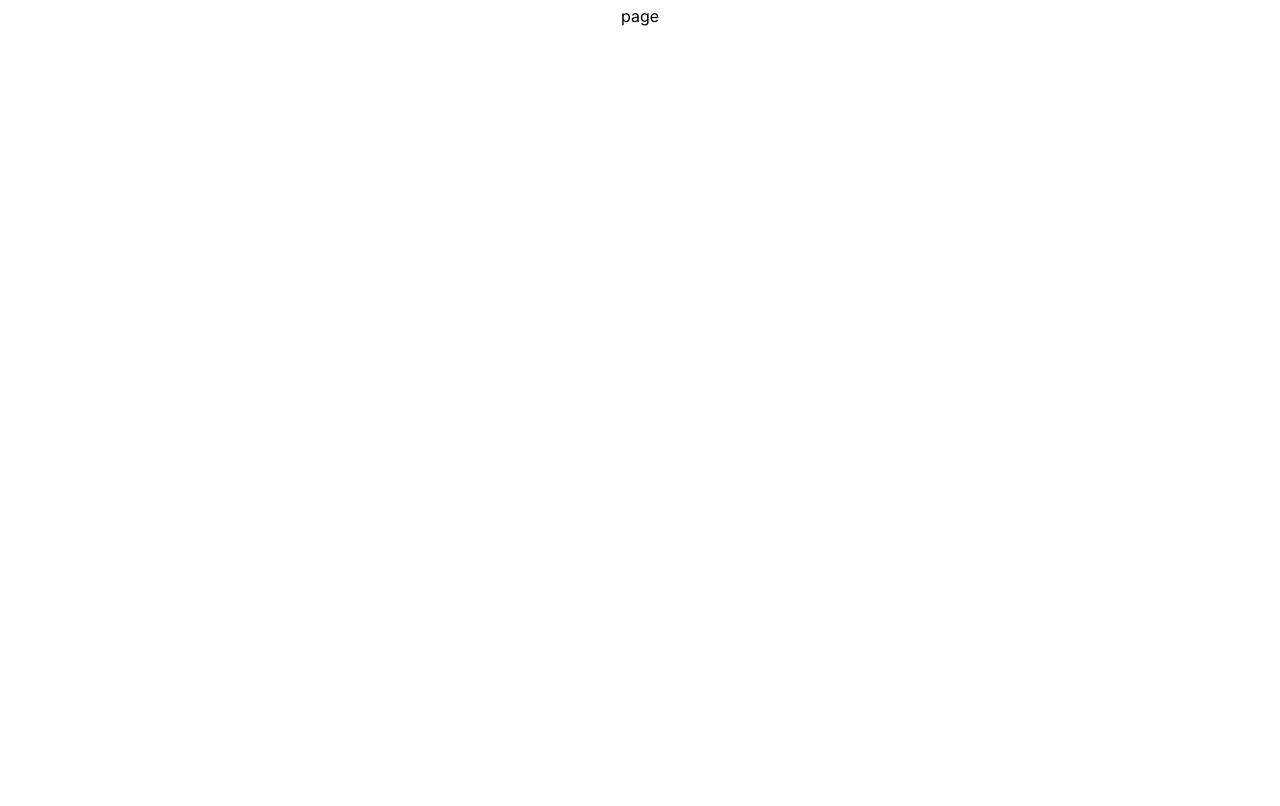
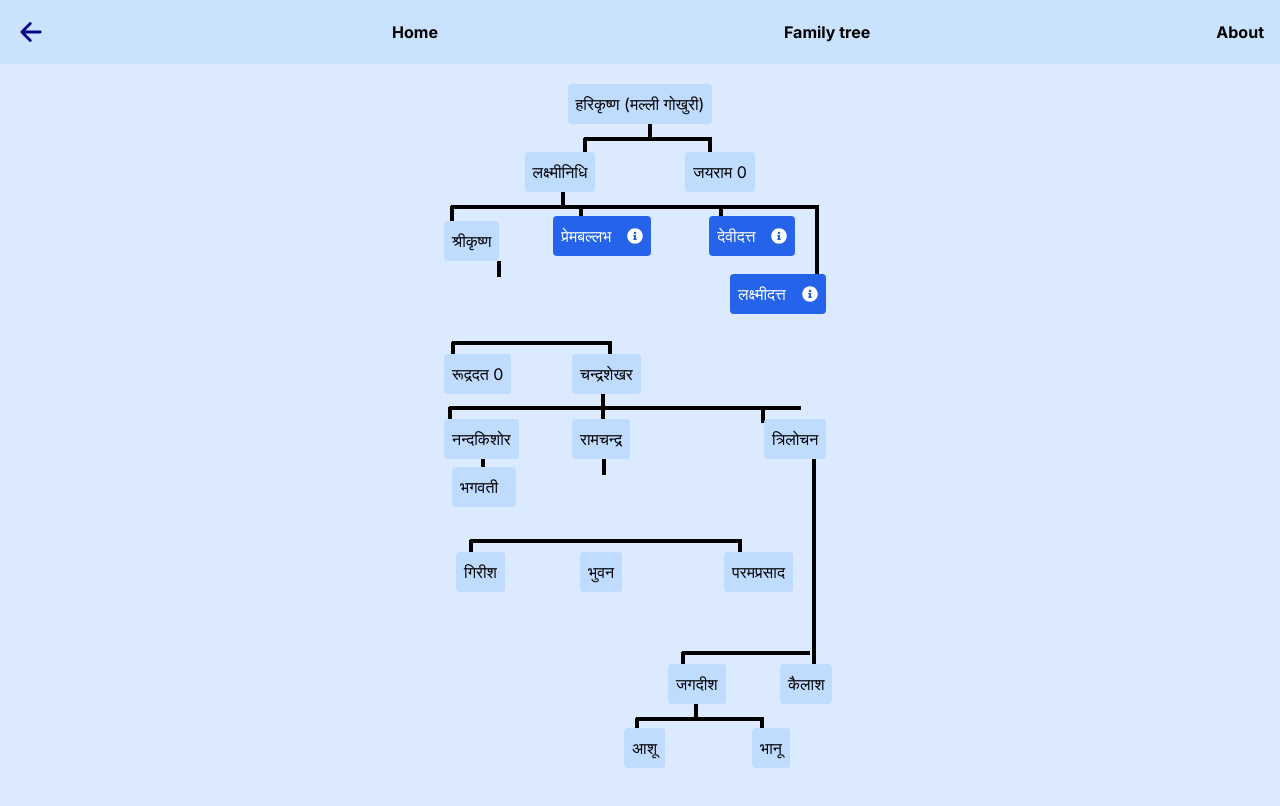
Before and after one commit to can2112/pants-of-uttarakhand, a Next.js app: page /gokhuri/malla in a window 1280 px wide. Shown: the top 806 px of the page. Built offline with nearby package versions, Linux system fonts and the light colour scheme.

Commit message:
shrikrishan malla gokhuri tree completed

```diff
--- /dev/null
+++ b/app/gokhuri/malla/devi/page.tsx
@@ -0,0 +1,9 @@
+import React from 'react'
+
+function page() {
+	return (
+		<div>devi dutt</div>
+	)
+}
+
+export default page
--- /dev/null
+++ b/app/gokhuri/malla/lakshmi/page.tsx
@@ -0,0 +1,9 @@
+import React from 'react'
+
+function page() {
+	return (
+		<div>laxmikant</div>
+	)
+}
+
+export default page
--- a/app/gokhuri/malla/page.tsx
+++ b/app/gokhuri/malla/page.tsx
@@ -1,10 +1,143 @@
+"use client";
+import ArrowMark from "@/components/ArrowMark";
+import BigLine from "@/components/BigLine";
+import Cart from "@/components/Cart";
+import Navbar from "@/components/Navbar";
+import { useRouter } from "next/navigation";
 import React from "react";
 
 function page() {
+  const router = useRouter();
   return (
-    <div className="flex mt-1 flex-col items-center w-screen h-screen">
-      page
-    </div>
+    <>
+      <Navbar />
+      <div className="flex  flex-col items-center w-screen h-screen  bg-blue-100">
+        <Cart name="हरिकृष्ण (मल्ली गोखुरी) " style={" top-3 "}>
+          <ArrowMark style="left-20" />
+          <BigLine style="!w-[8rem] top-[3.3rem] left-[1rem]  ">
+            <ArrowMark style={"-left-[1px] top-[1px]"} />
+            <ArrowMark style={"right-[0px] top-[1px] "} />
+          </BigLine>
+        </Cart>
+        <div className="absolute">
+          <Cart name="जयराम 0" style="left-[5rem] top-[5rem]" />
+        </div>
+        <div className="absolute">
+          <Cart name="लक्ष्मीनिधि" style="right-[5rem] top-[5rem]">
+            <ArrowMark style="left-[2.3rem] " />
+            <BigLine style="!w-[23rem] top-[3.3rem] -right-[14rem]  ">
+              <ArrowMark style={"-left-[1px] top-[1px] "} />
+              <ArrowMark style={"right-[6rem] top-[1px] "} />
+              <ArrowMark style={"left-[8rem] top-[1px] "} />
+              <ArrowMark style={"right-[0px] top-[1px] h-[5rem] "} />
+            </BigLine>
+          </Cart>
+          <section className="absolute right-48">
+            <Cart name="श्रीकृष्ण" style="left-[1rem] top-[5.8rem]">
+              <ArrowMark style="left-[3.3rem] h-20 " />
+              <BigLine style="!w-[10rem] top-[7.5rem]   ">
+                <ArrowMark style={"-left-[1px] top-[1px] "} />
+                <ArrowMark style={"right-[0px] top-[1px] "} />
+              </BigLine>
+            </Cart>
+            <div className="absolute">
+              <Cart
+                name="रूद्रदत 0"
+                style="left-[1rem] top-[10.6rem] whitespace-nowrap"
+              />
+            </div>
+            <div className="absolute">
+              <Cart
+                name="चन्द्रशेखर "
+                style="left-[9rem] top-[10.6rem] whitespace-nowrap"
+              >
+                <ArrowMark style="left-[2.3rem h-7" />
+                <BigLine style="!w-[22rem] top-[3.3rem] -right-[10rem]  ">
+                  <ArrowMark style={"-left-[1px] top-[1px] "} />
+                  <ArrowMark style={"-right-[1px] top-[1px] "} />
+                </BigLine>
+              </Cart>
+              <section className="absolute top-[10rem]">
+                <Cart name="नन्दकिशोर" style="left-[1rem] top-[4.7rem]">
+                  <ArrowMark style="left-[2.3rem] " />
+                </Cart>
+                <Cart name="भगवती" style="left-[1.5rem] top-[4.7rem] w-[70%]" />
+              </section>
+              <section className="absolute top-[10rem]">
+                <Cart name="रामचन्द्र" style="left-[9rem] top-[4.7rem]">
+                  <ArrowMark style="left-[1.9rem] h-24" />
+                  <BigLine style="!w-[17rem] top-[7.5rem] -right-[7rem]  ">
+                    <ArrowMark style={"-left-[1px] top-[1px] "} />
+                    <ArrowMark style={"right-[0px] top-[1px] "} />
+                  </BigLine>
+                </Cart>
+
+                <div className="absolute top-[13rem] left-1">
+                  <Cart name="गिरीश" style="left-[1.5rem] " />
+                </div>
+                <div className="absolute top-[13rem] left-[8rem]">
+                  <Cart name="भुवन" style="left-[1.5rem] " />
+                </div>
+                <div className="absolute top-[13rem] left-[17rem]">
+                  <Cart name="परमप्रसाद" style="left-[1.5rem] " />
+                </div>
+              </section>
+              <section className="absolute top-[10rem] left-[20rem]">
+                <Cart name="त्रिलोचन" style="left-[1rem] top-[4.7rem]">
+                  <ArrowMark style="left-[3rem] h-[13rem] " />
+                  <BigLine style="!w-[8rem] top-[14.5rem] right-[1rem]  ">
+                    <ArrowMark style={"-left-[1px] top-[1px] "} />
+                  </BigLine>
+                </Cart>
+                <div className="absolute top-[20rem]">
+                  <Cart name="कैलाश " style="left-8"></Cart>
+                </div>
+                <div className="absolute top-[20rem]">
+                  <Cart name="जगदीश " style="right-20">
+                    <ArrowMark style="left-[1.6rem] " />
+                    <BigLine style="!w-[8rem] top-[3.3rem] -left-[2rem]  ">
+                      <ArrowMark style={"-left-[1px] top-[1px] "} />
+                      <ArrowMark style={"right-[0px] top-[1px] "} />
+                    </BigLine>
+                  </Cart>
+
+                  <div className="absolute top-[4rem] left-1">
+                    <Cart name="भानू" style="left-[rem] " />
+                  </div>
+                  <div className="absolute top-[4rem] left-1">
+                    <Cart name="आशू" style="right-[8rem] " />
+                  </div>
+                </div>
+              </section>
+            </div>
+          </section>
+          <section className="absolute right-14">
+            <Cart
+              name="प्रेमबल्लभ"
+              style="left-[2rem] top-[5.5rem] z-50"
+              click={true}
+              onClick={() => router.push("/gokhuri/malla/premballav")}
+            />
+          </section>
+          <section className="absolute right-14 top-[9rem]">
+            <Cart
+              name="देवीदत्त"
+              style="left-[11rem] bottom-[0rem] z-50"
+              click={true}
+              onClick={() => router.push("/gokhuri/malla/devi")}
+            />
+          </section>
+          <section className="absolute right-[3rem] top-[8.6rem]">
+            <Cart
+              name="लक्ष्मीदत्त"
+              style="left-[12.4rem] top-[4rem] z-50"
+              click={true}
+              onClick={() => router.push("/gokhuri/malla/lakshmi")}
+            />
+          </section>
+        </div>
+      </div>
+    </>
   );
 }
 
--- /dev/null
+++ b/app/gokhuri/malla/premballav/page.tsx
@@ -0,0 +1,7 @@
+import React from "react";
+
+function page() {
+  return <div>premballabh</div>;
+}
+
+export default page;
--- a/app/page.tsx
+++ b/app/page.tsx
@@ -20,7 +20,7 @@ const Home = () => {
             href="/about"
             className="inline-block px-6 py-3 bg-blue-500 text-white rounded-md hover:bg-blue-600 focus:bg-blue-600 focus:outline-none transition duration-300"
           >
-           Download PDF
+            Download PDF
           </a>
         </div>
       </div>
--- a/components/GokhuriLayout.tsx
+++ b/components/GokhuriLayout.tsx
@@ -33,7 +33,7 @@ function GokhuriLayout() {
       </Cart>
       <div className=" ">
         <Cart
-          name="हरिकृष्ण मल्ला गोखुरी  "
+          name="हरिकृष्ण (मल्ली गोखुरी)  "
           style={"right-[6rem] top-3 z-50"}
           click={true}
           onClick={() => router.push("/gokhuri/malla")}
@@ -41,7 +41,7 @@ function GokhuriLayout() {
       </div>
       <div className="relative bottom-11">
         <Cart
-          name="रतनमणि तल्ला गोखुरी  "
+          name="रतनमणि (तल्ला गोखुरी ) "
           style={"left-[6rem] z-50"}
           click={true}
           onClick={() => router.push("/gokhuri/talla")}
```
